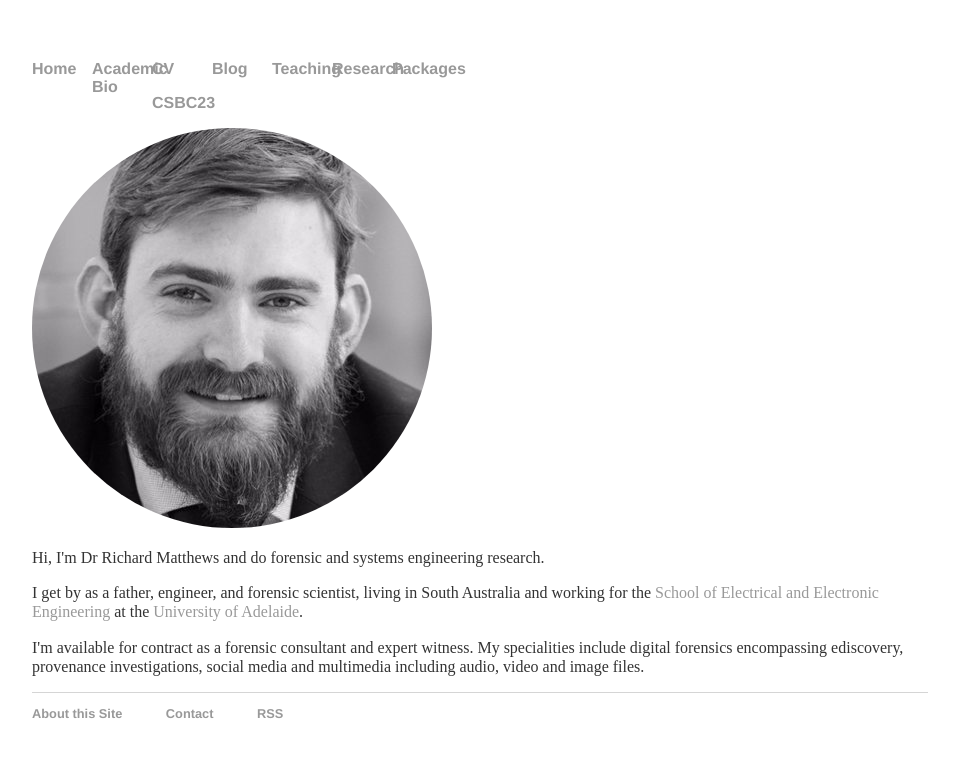
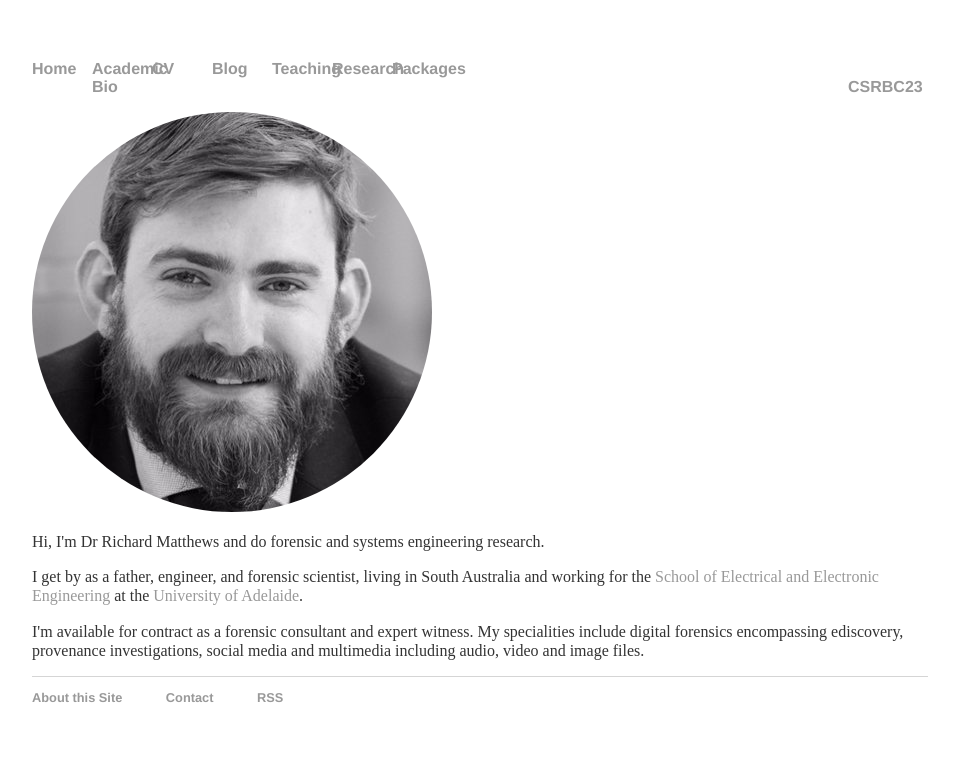
Before and after one commit to rhematt/rhematt.github.io, a Jekyll site: the page built from index.html, in a window 1280 px wide. Shown: the top 757 px of the page, without its empty margins (160-1113 px from the left). Built offline with Jekyll 4.4.1, drawn with Linux system fonts in a browser that asks for light colours.

Commit message:
Update default.html

```diff
--- a/_layouts/default.html
+++ b/_layouts/default.html
@@ -8,7 +8,6 @@
 		</head>
 		<body>
 			<nav>
-				<div class = "nav-left">
 	    			<ul>
 	        			<li><a href="/">Home</a></li>
 		        		<li><a href="/about">Academic Bio</a></li>
@@ -17,13 +16,11 @@
 					<li><a href="/teaching">Teaching</a><li>
 					<li><a href="/research">Research</a><li>
 					<li><a href="/packages">Packages</a><li>
-	    			</ul>
-				</div>
-				<div class = "nav-right">
-				<ul>
-					<li><a href="/CSRBC23">CSBC23</a></li>
-				</ul>
-				</div>
+				<nav-right>
+					<ul>
+						<li><a href="/CSRBC23">CSRBC23</a></li>
+					</ul>
+				</nav-right>
 			</nav>
 			<div class="container">
 
```
